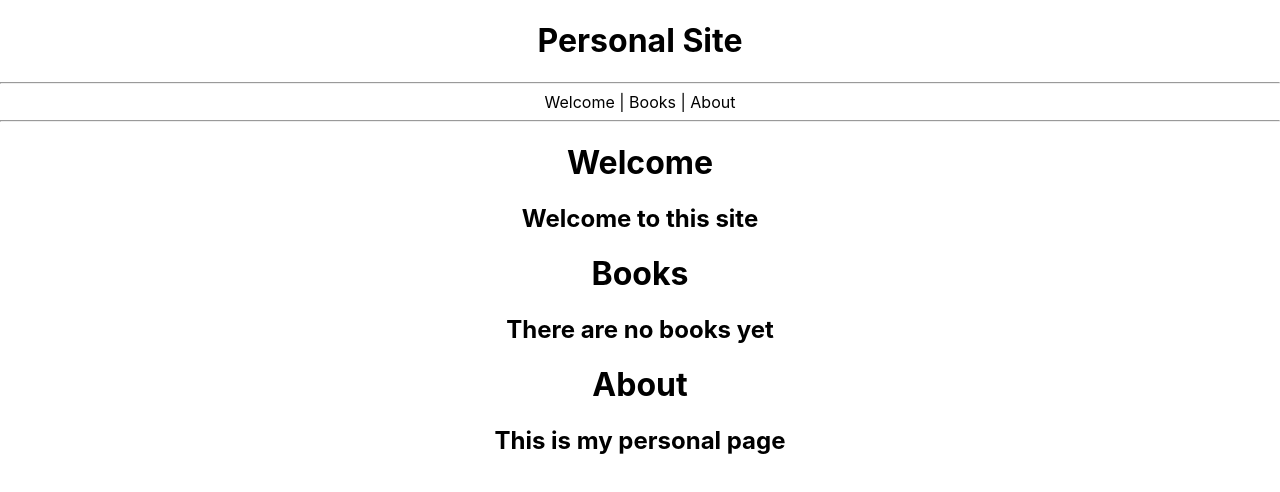
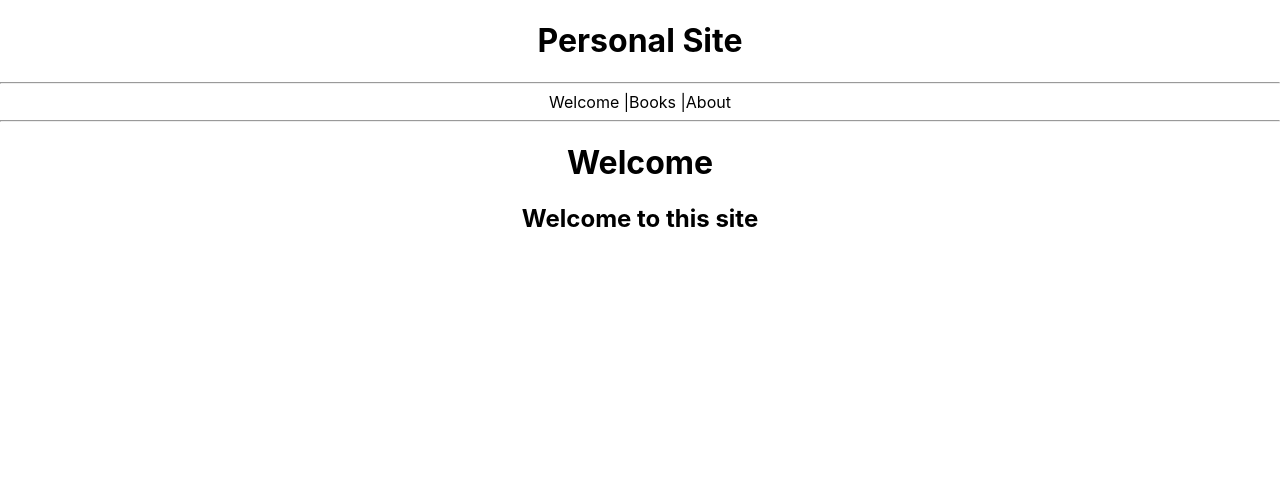
Before and after one commit to bekircbc/react_router_basicnavpage, a React (Vite) app: page / in a window 1280 px wide. Shown: the top 492 px of the page. Built offline with nearby package versions, Linux system fonts and the light colour scheme.

Commit message:
routing page with span, onclick, setcurrentpage

```diff
--- a/src/App.jsx
+++ b/src/App.jsx
@@ -1,19 +1,23 @@
-// import { useState } from "react";
+import { useState } from "react";
+import React from "react";
 import "./App.scss";
 import { PageWelcome } from "./pages/PageWelcome";
 import { PageBooks } from "./pages/PageBooks";
 import { PageAbout } from "./pages/PageAbout";
 
 function App() {
+  const [currentPage, setCurrentPage] = useState(`welcome`);
   return (
     <div className="App">
       <h1>Personal Site</h1>
       <hr />
-      Welcome | Books | About
+      <span onClick={() => setCurrentPage("welcome")}>Welcome</span> |
+      <span onClick={() => setCurrentPage("books")}>Books</span> |
+      <span onClick={() => setCurrentPage("about")}>About</span>
       <hr />
-      <PageWelcome />
-      <PageBooks />
-      <PageAbout />
+      {currentPage === "welcome" && <PageWelcome />}
+      {currentPage === "books" && <PageBooks />}
+      {currentPage === "about" && <PageAbout />}
     </div>
   );
 }
```
